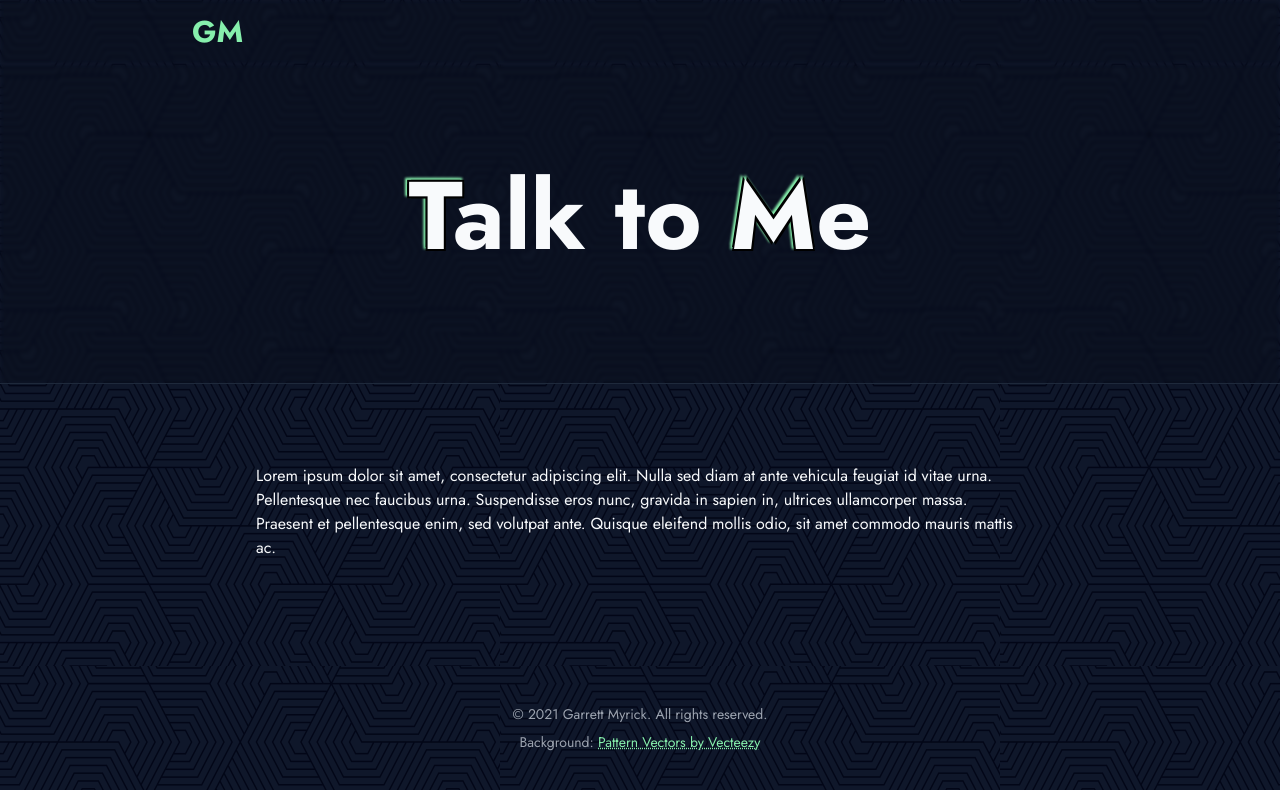
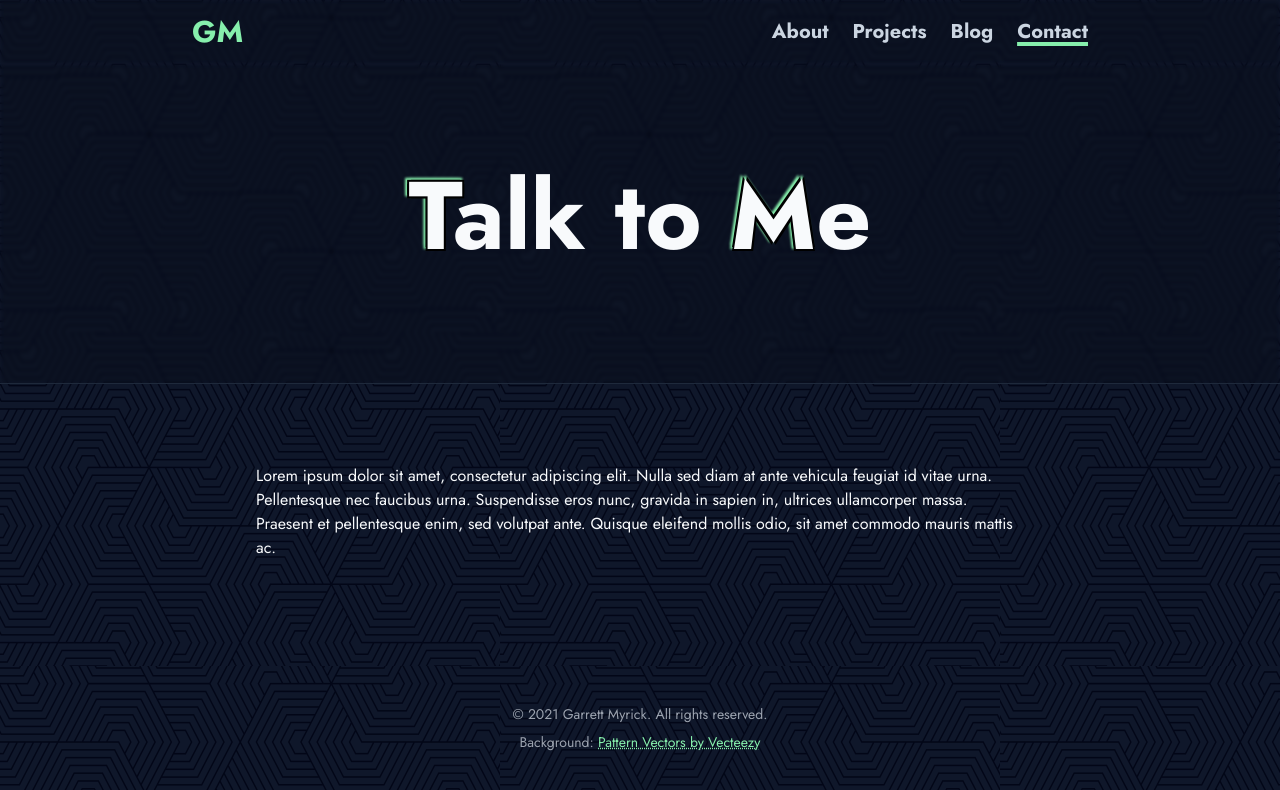
Before and after one commit to garrettmk/portfolio, a Next.js app: page /contact in a window 1280 px wide. Shown: the top 790 px of the page. Built offline with nearby package versions, Linux system fonts and the light colour scheme.

Commit message:
Revert "render header overlay in a portal"
This reverts commit 60b4903c67f57ccddc600d5ec5f8f9bde5439940.

```diff
--- a/src/components/header/header.tsx
+++ b/src/components/header/header.tsx
@@ -1,12 +1,12 @@
 'use client';
 
+import clsx from "clsx";
+import { HTMLAttributes, useState } from "react";
+import { HeaderNavItem } from "./header-nav-item";
 import { useWindowScroll } from "@/hooks/use-window-scroll";
-import clsx from "clsx";
+import { MenuIcon } from "../icons/menu";
+import { HeaderNavMenuButton } from "./header-nav-menu-button";
 import Link from "next/link";
-import { HTMLAttributes, useEffect, useState } from "react";
-import { createPortal } from "react-dom";
-import { HeaderNavItem } from "./header-nav-item";
-import { HeaderNavMenuButton } from "./header-nav-menu-button";
 
 export type HeaderProps = HTMLAttributes<HTMLDivElement>;
 
@@ -14,23 +14,15 @@ export function Header(props: HeaderProps) {
   const { className, ...divProps } = props;
   const scrollPosition = useWindowScroll();
   const hasScrolled = scrollPosition.y > 0;
-  const [isOverlay, setisOverlay] = useState(false);
-
-  useEffect(() => {
-    if (isOverlay) {
-      document.body.style.overflow = "hidden";
-    } else {
-      document.body.style.overflow = "auto";
-    }
-  });
+  const [isExpanded, setIsExpanded] = useState(false);
 
   return (
-    <>
     <header
       className={clsx(
         "xl:px-48 md:px-24 sm: px-8 border-b text-slate-50",
         "transition-all duration-150 ease-in-out",
-          "flex items-center justify-between items-center h-16",
+        "flex items-center justify-between items-center",
+        isExpanded ? "h-screen" : "h-16",
         hasScrolled ? "backdrop-blur-[4px] backdrop-brightness-[.65]" : "backdrop-blur-[2px] backdrop-brightness-[.85]",
         hasScrolled ? "border-slate-800" : "border-transparent",
         className
@@ -40,36 +32,21 @@ export function Header(props: HeaderProps) {
       <Link href="/">
         <h1 className="text-3xl font-bold text-green-300">GM</h1>
       </Link>
-        <HeaderNavMenuButton
-          className="md:hidden"
-          onClick={() => setisOverlay(!isOverlay)}
-        />
-      </header>
-      {createPortal(
-        <nav
-          className={clsx(
-            "fixed inset-0 z-50 flex flex-row items-center justify-between p-8",
+      <nav className={clsx(
         "transition-all duration-300 ease-in-out",
-            "backdrop-blur-[16px] backdrop-brightness-[.65] bg-slate-900 bg-opacity-50",
-            isOverlay ? "opacity-100 pointer-events-auto" : "opacity-0 pointer-events-none"
-          )}
-          onClick={() => setisOverlay(false)}
-        >
-          <Link href="/">
-            <h1 className="text-3xl font-bold text-green-300">GM</h1>
-          </Link>
+        isExpanded ? "block" : "hidden md:block"
+      )}>
         <ul className="flex flex-col md:flex-row space-y-4 md:space-y-0 md:space-x-6 items-center group/nav-list">
           <HeaderNavItem href="/" exact>About</HeaderNavItem>
           <HeaderNavItem href="/projects">Projects</HeaderNavItem>
           <HeaderNavItem href="/posts">Blog</HeaderNavItem>
           <HeaderNavItem href="/contact">Contact</HeaderNavItem>
         </ul>
+      </nav>
       <HeaderNavMenuButton
-            onClick={() => setisOverlay(!isOverlay)}
+        className="md:hidden"
+        onClick={() => setIsExpanded(!isExpanded)}
       />
-        </nav>,
-        document.body
-      )}
-    </>
+    </header>
   );
 }
```
Lines whose indentation alone changed are shown as unchanged.
